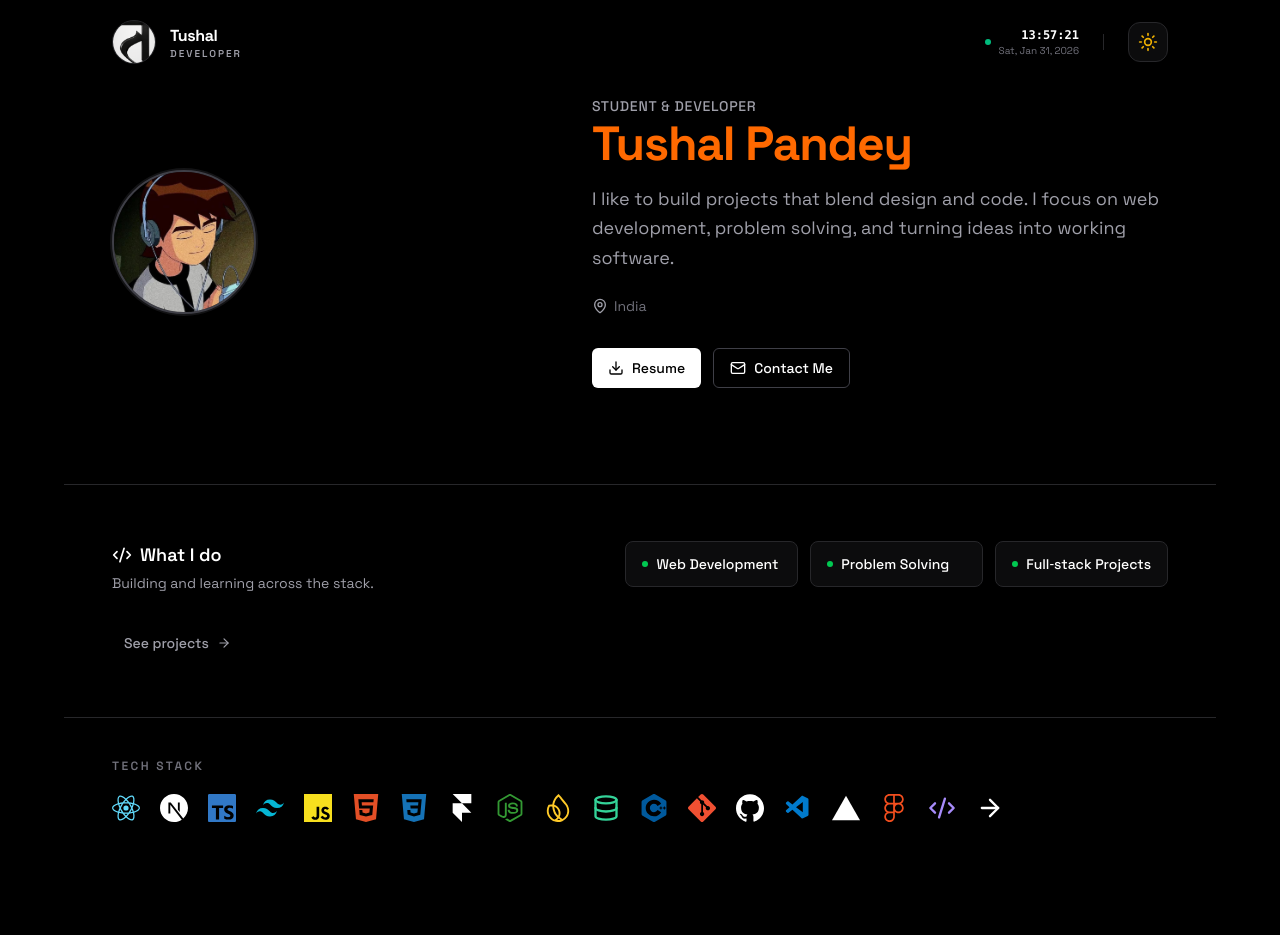
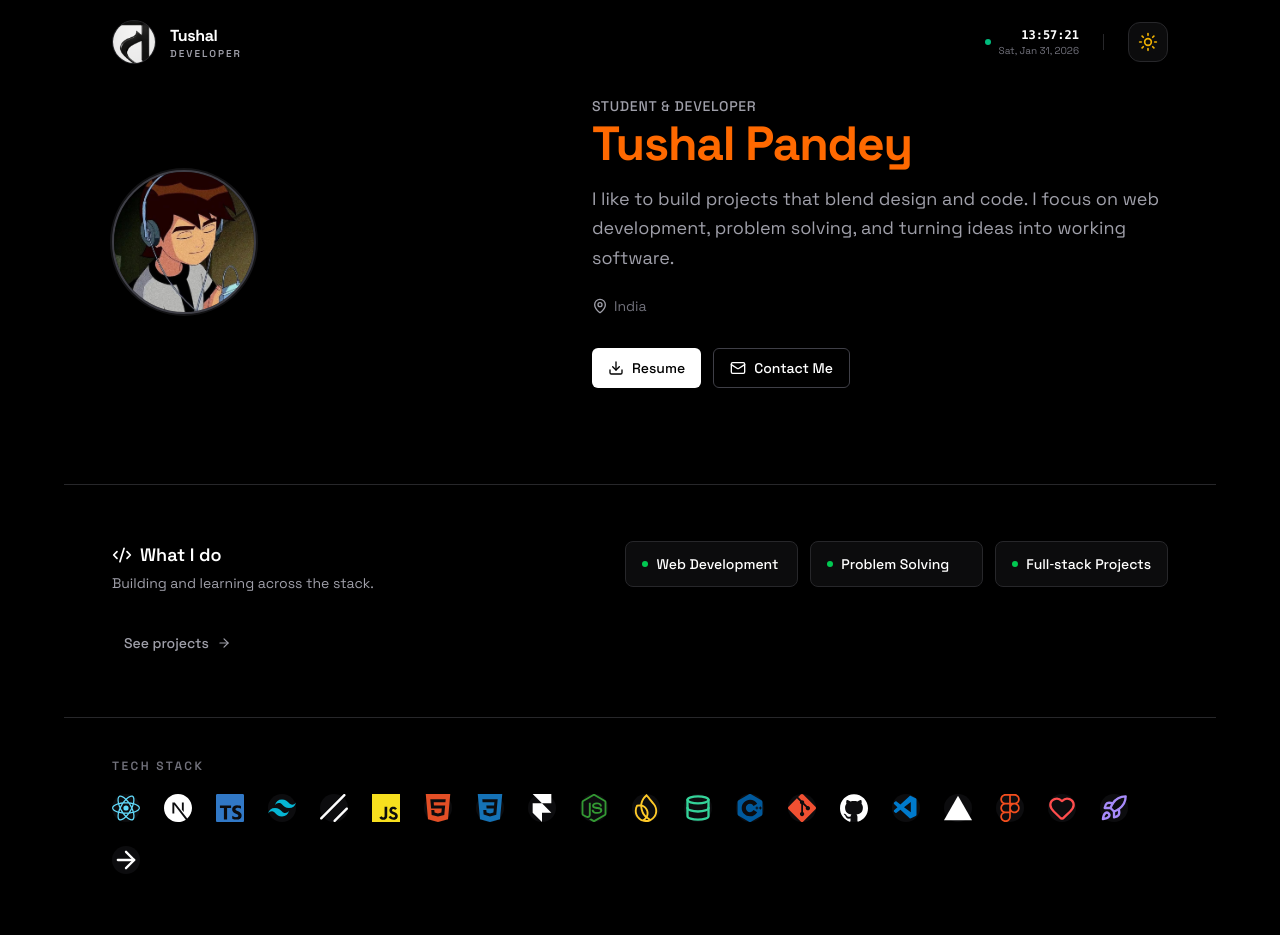
Before and after one commit to pandeYtushal/Portfolio2, a React (Vite) app: page / in a window 1280 px wide. Shown: the top 935 px of the page. Built offline with nearby package versions, Linux system fonts and the light colour scheme; no server answers.

Commit message:
Fix resume modal z-index, update tech stack, and clean up code

```diff
--- a/src/App.jsx
+++ b/src/App.jsx
@@ -35,7 +35,7 @@ function App() {
 
       {/* Page content — padded for the navbar */}
       <div className="pt-20 md:pt-0">
-        <Hero theme={theme} toggleTheme={toggleTheme} />
+        <Hero theme={theme} />
         <Projects />
         <Blog />
         <Contact />
--- a/src/components/Contact.jsx
+++ b/src/components/Contact.jsx
@@ -1,10 +1,9 @@
-import { Mail, Github, Linkedin, Instagram, MapPin } from "lucide-react";
+import { Mail, Github, Linkedin, MapPin } from "lucide-react";
 
 const SOCIALS = [
   { label: "Email",     icon: Mail,      href: "mailto:tushalanand4@gmail.com",              hoverBg: "hover:bg-emerald-500 hover:border-emerald-500" },
   { label: "GitHub",   icon: Github,    href: "https://github.com/pandeYtushal",           hoverBg: "hover:bg-zinc-600 hover:border-zinc-600" },
   { label: "LinkedIn", icon: Linkedin,  href: "https://www.linkedin.com/in/tushal-anand18", hoverBg: "hover:bg-blue-600 hover:border-blue-600" },
-  { label: "Instagram",icon: Instagram, href: "https://instagram.com/",                     hoverBg: "hover:bg-pink-600 hover:border-pink-600" },
 ];
 
 const Contact = () => {
--- a/src/components/Hero.jsx
+++ b/src/components/Hero.jsx
@@ -1,24 +1,23 @@
 import { useState } from "react";
-import LiveClock from "./LiveClock";
 import ResumeModal from "./ResumeModal";
 import { Button } from "@/components/ui/button";
-import { Download, Mail, User, MapPin, Code2, ArrowRight, Database } from "lucide-react";
+import { Download, Mail, User, MapPin, Code2, ArrowRight, Database, Heart, Rocket } from "lucide-react";
 import {
   SiReact, SiNextdotjs, SiTypescript, SiTailwindcss,
   SiJavascript, SiHtml5, SiCss3, SiFramer,
   SiNodedotjs, SiFirebase,
-  SiGit, SiGithub, SiVercel, SiFigma, SiCplusplus,
+  SiGit, SiGithub, SiVercel, SiFigma, SiCplusplus, SiShadcnui,
 } from "react-icons/si";
 import { VscVscode } from "react-icons/vsc";
 
 const FOCUS_AREAS = ["Web Development", "Problem Solving", "Full‑stack Projects"];
-
 const TECH_STACK = [
   // Frontend
   { icon: SiReact,       label: "React",         color: "#61DAFB" },
   { icon: SiNextdotjs,   label: "Next.js",       color: "#ffffff" },
   { icon: SiTypescript,  label: "TypeScript",    color: "#3178C6" },
   { icon: SiTailwindcss, label: "Tailwind CSS",  color: "#06B6D4" },
+  { icon: SiShadcnui,    label: "Shadcn UI",     color: "#ffffff" },
   { icon: SiJavascript,  label: "JavaScript",    color: "#F7DF1E" },
   { icon: SiHtml5,       label: "HTML5",         color: "#E34F26" },
   { icon: SiCss3,        label: "CSS3",          color: "#1572B6" },
@@ -34,12 +33,13 @@ const TECH_STACK = [
   { icon: VscVscode,     label: "VS Code",       color: "#007ACC" },
   { icon: SiVercel,      label: "Vercel",        color: "#ffffff" },
   { icon: SiFigma,       label: "Figma",         color: "#F24E1E" },
-  { icon: Code2,         label: "Antigravity",   color: "#a78bfa" },
+  { icon: Heart,         label: "Lovable",       color: "#ff4d4d" },
+  { icon: Rocket,        label: "Antigravity",   color: "#a78bfa" },
   { icon: ArrowRight,    label: "Cursor",        color: "#ffffff" },
 ];
 
 
-const Hero = ({ theme, toggleTheme }) => {
+const Hero = ({ theme }) => {
   const [showResume, setShowResume] = useState(false);
 
   const scrollTo = (e, id) => {
@@ -136,12 +136,23 @@ const Hero = ({ theme, toggleTheme }) => {
       {/* Tech Stack */}
       <div className="container relative z-10 mx-auto max-w-6xl border-t border-zinc-200 px-12 py-8 md:py-10 dark:border-zinc-800">
         <p className="mb-5 text-xs font-semibold uppercase tracking-[0.2em] text-zinc-500">Tech Stack</p>
-        <div className="flex flex-wrap gap-5">
+        <div className="flex flex-wrap gap-3 md:gap-6">
           {TECH_STACK.map(({ icon: Icon, label, color }) => (
-            <div key={label} className="group relative flex items-center justify-center transition-transform duration-200 hover:-translate-y-2">
-              <Icon size={28} style={{ color: theme === 'dark' ? color : (color === '#ffffff' ? '#000000' : color) }} />
-              {/* Tooltip */}
-              <span className="pointer-events-none absolute -top-9 left-1/2 -translate-x-1/2 scale-95 -translate-y-0 whitespace-nowrap rounded-md bg-zinc-800 px-2.5 py-1 text-xs font-medium text-white opacity-0 shadow-lg ring-1 ring-zinc-700 transition-all duration-200 group-hover:opacity-100 group-hover:-translate-y-1 group-hover:scale-100 dark:bg-zinc-800 dark:ring-zinc-700">
+            <div
+              key={label}
+              className="group relative flex items-center gap-2.5 rounded-full border border-zinc-200 bg-white px-3.5 py-2 shadow-sm transition-all duration-300 hover:bg-zinc-50 dark:border-zinc-800 dark:bg-zinc-900/50 dark:hover:bg-zinc-800 md:border-none md:bg-transparent md:p-0 md:shadow-none md:hover:bg-transparent md:hover:-translate-y-2"
+            >
+              <Icon
+                size={22}
+                className="md:h-7 md:w-7"
+                style={{ color: theme === 'dark' ? color : (color === '#ffffff' ? '#000000' : color) }}
+              />
+              <span className="text-[11px] font-bold uppercase tracking-wider text-zinc-600 dark:text-zinc-400 md:hidden">
+                {label}
+              </span>
+
+              {/* Tooltip (Desktop Only) */}
+              <span className="pointer-events-none absolute -top-10 left-1/2 hidden -translate-x-1/2 scale-95 -translate-y-0 whitespace-nowrap rounded-md bg-zinc-800 px-2.5 py-1 text-xs font-medium text-white opacity-0 shadow-lg ring-1 ring-zinc-700 transition-all duration-200 group-hover:opacity-100 group-hover:-translate-y-1 group-hover:scale-100 dark:bg-zinc-800 dark:ring-zinc-700 md:block">
                 {label}
                 <span className="absolute left-1/2 top-full -translate-x-1/2 border-4 border-transparent border-t-zinc-800" />
               </span>
--- a/src/components/LiveClock.jsx
+++ b/src/components/LiveClock.jsx
@@ -26,7 +26,7 @@ function LiveClock() {
       {/* Blinking dot */}
       <span className="h-1.5 w-1.5 animate-pulse rounded-full bg-emerald-500" />
       <div className="text-right">
-        <p className="font-mono text-xs font-semibold tabular-nums text-white">{timeStr}</p>
+        <p className="font-mono text-xs font-semibold tabular-nums text-zinc-900 dark:text-white">{timeStr}</p>
         <p className="text-[10px] text-zinc-500">{dateStr}</p>
       </div>
     </div>
--- a/src/components/Navbar.jsx
+++ b/src/components/Navbar.jsx
@@ -1,10 +1,9 @@
 import React, { useState, useEffect } from 'react';
 import { motion, AnimatePresence } from 'framer-motion';
-import { Sun, Moon, Menu, X } from 'lucide-react';
+import { Sun, Moon } from 'lucide-react';
 import LiveClock from './LiveClock';
 
 const Navbar = ({ theme, toggleTheme }) => {
-  const [isOpen, setIsOpen] = useState(false);
   const [scrolled, setScrolled] = useState(false);
 
   useEffect(() => {
--- a/src/components/ResumeModal.jsx
+++ b/src/components/ResumeModal.jsx
@@ -26,7 +26,7 @@ const ResumeModal = ({ onClose }) => {
   return (
     /* Backdrop */
     <div
-      className="fixed inset-0 z-50 flex items-center justify-center bg-black/80 backdrop-blur-sm"
+      className="fixed inset-0 z-[150] flex items-center justify-center bg-black/80 backdrop-blur-sm"
       onClick={onClose}
     >
       {/* Modal panel */}
```
